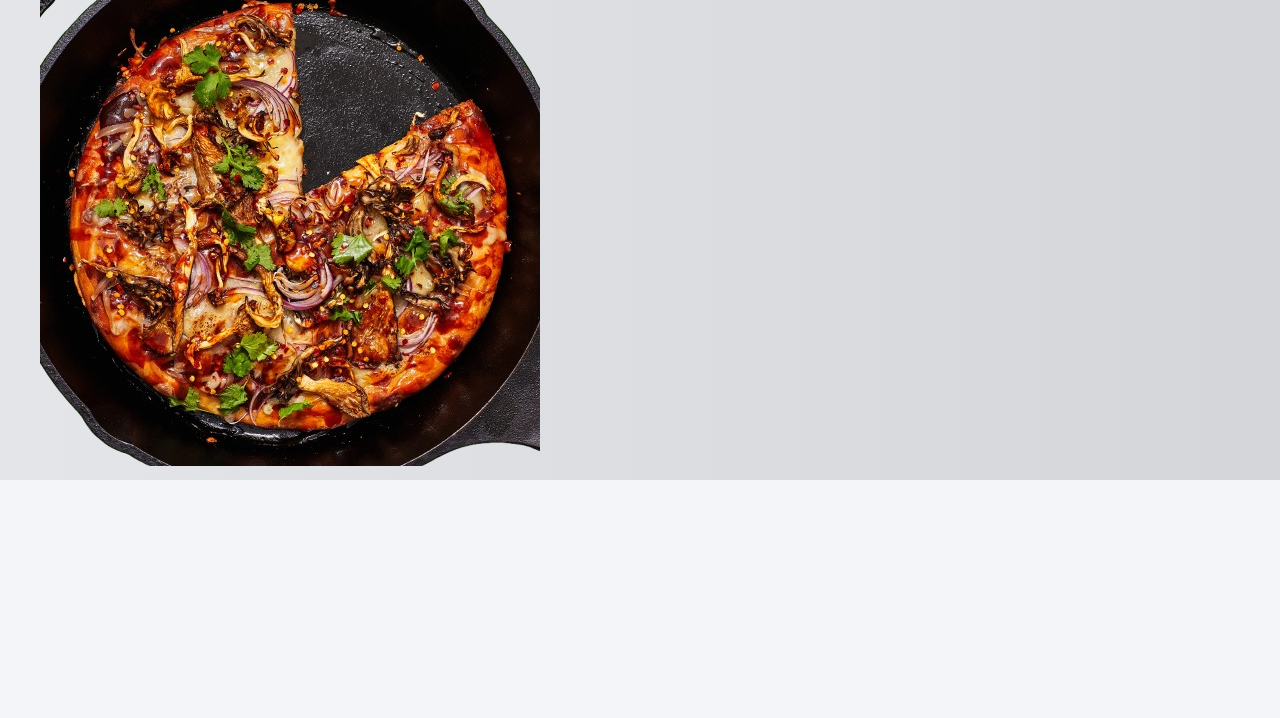
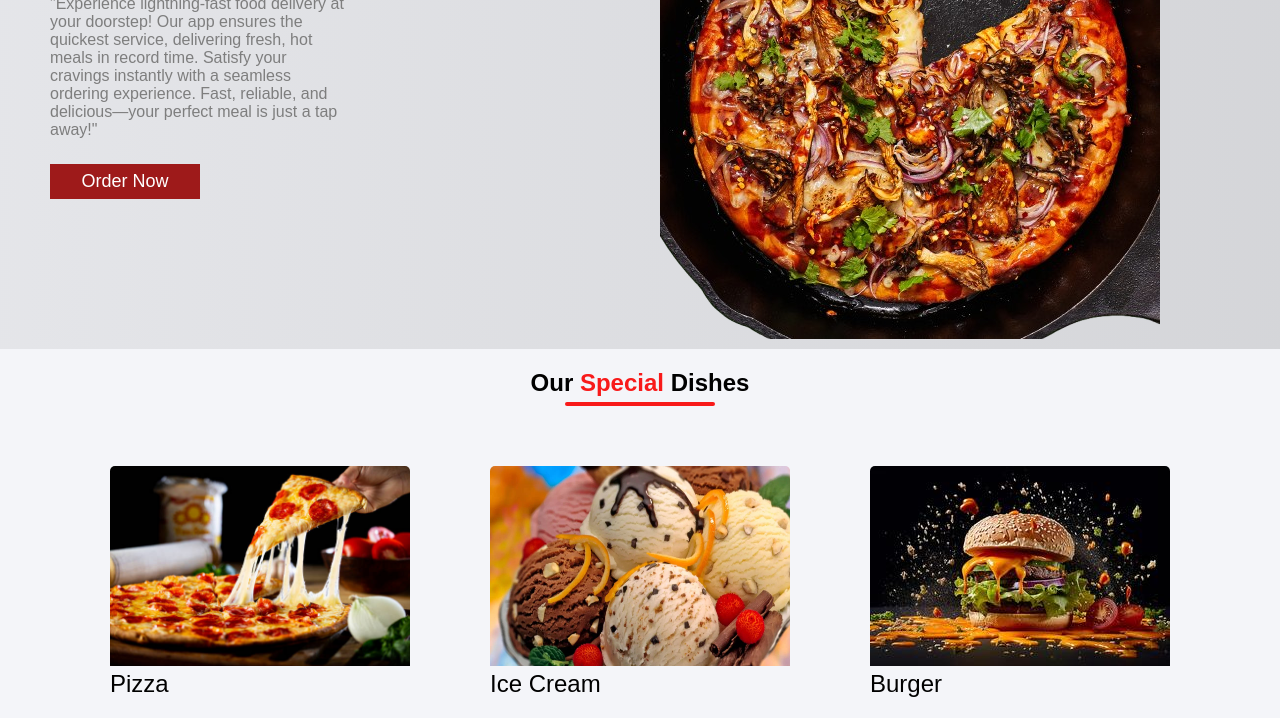
Before and after one commit to codersonamsingh/food-web-app, a plain HTML site: page index.html in a window 1280 px wide. Shown: the part 261-979 px from the top of the page. Before the commit the page ends 800 px from the top, so only its background shows below. Drawn offline with Linux system fonts and the light colour scheme.

Commit message:
css run to adjust images

```diff
--- a/index.html
+++ b/index.html
@@ -66,14 +66,16 @@
     </nav>
 
     <!--hero section-->
-    <section class="hero_section section">
+    <section class="hero_section section" id="home">
         <div class="container">
             <div class="hero_left">
                 <h1>Fastest <spna class="red">Food</spna> Delivery .</h1>
-                <p>Lorem
+                <p>"Experience lightning-fast food delivery at your doorstep! Our app
+                     ensures the quickest service, delivering fresh, hot meals in record time. Satisfy your cravings instantly with a seamless ordering experience. Fast, reliable,
+                     and delicious—your perfect meal is just a tap away!"
 
                 </p>
-                <button>Order Now</button>
+                <button class="btn">Order Now</button>
 
             </div>
             <div class="hero_right">
@@ -84,6 +86,43 @@
     </section>
 
 
+    <!-- our specility section  -->
+    <section class="ourspeciality_section section" id="speciality">
+        <div class="container">
+            <h1>Our <span class="red">Special</span> Dishes</h1>
+        <div class="horizontalLine">
+
+        </div>
+
+        <div class="dishes_list">
+            <div class="item">
+                <img src="./asserts/pizza.jpg"/>
+                <div class="title">Pizza</div>
+
+            </div>
+
+            <div class="item">
+                <img src="./asserts/icecream.jpg"/>
+                <div class="title">Ice Cream</div>
+
+            </div>
+
+            <div class="item">
+                <img src="./asserts/burger.jpg"/>
+                <div class="title">Burger</div>
+
+            </div>
+
+        </div>
+
+
+
+
+            </div>
+        </div>
+    </section>
+
+<!-- top order section  -->
 
     <script src="script.js"></script>
 </body>
--- a/style.css
+++ b/style.css
@@ -6,6 +6,7 @@
     --lightRed: #9e1a1a;
     --background : #f4f5f9;
     --gray : #7e7e7e;
+    --loadingStateBackground : #09090911;
 }
 
 * {
@@ -130,14 +131,18 @@ body {
         display: none;
     }
 }
-.section{
 
-}
 .container{
     padding: 7px 10px;
 }
 .red{
     color:var(--red)
+}
+.btn{
+    border: none ;
+    padding: 7px 13px;
+    font-size: 18px;
+    cursor: pointer;
 }
 @media  screen and (min-width: 700px){
     .container{
@@ -150,6 +155,8 @@ body {
     background-image: linear-gradient(to right, #09090911, #09090922);
 }
 .hero_section .container{
+    padding-top: 30px;
+    display: flex;
 
 }
 .hero_section .hero_left{
@@ -166,4 +173,101 @@ body {
 .hero_section .hero_left p{
     color:var(--gray);
     margin: 0;
+    margin-top: 10px;
+    max-width: 300px;
+
 }
+.hero_section .hero_left button{
+    background-color: var(--lightRed);
+    color: var(--white);
+    margin: 15px 0;
+    width: 150px;
+}
+.hero_section .hero_right{
+    display: flex;
+    justify-content: center;
+    align-items: center;
+}
+.hero_section .hero_right img{
+    width: 100%;
+    max-width: 400px;
+}
+
+@media screen and (min-width: 700px){
+    .hero_section .container{
+        padding-top: 30px;
+        display: flex;
+        justify-content: space;
+        flex-direction: row;
+    }
+    .hero_section .hero_left h1{
+        max-width: 600px;
+        font-size: 59px;
+
+    }
+    .hero_section .hero_left p{
+        margin-bottom: 10px;
+    }
+    .hero_section .hero_right img{
+        width: 100%;
+        max-width: 500px;
+    }
+
+
+}
+/* Our special section */
+.horizontalLine{
+    padding: 2px;
+    background-color: var(--red);
+    border-radius: 10px;
+    width: 220px;
+    max-width: 150px;
+    margin-top: -5px;
+}
+.ourspeciality_section{
+    padding: 10px;
+
+}
+.ourspeciality_section h1{
+
+}
+
+.dishes_list{
+    display: flex;
+    flex-direction: column;
+    gap: 20px;
+    margin-top: 30px;
+}
+
+.dishes_list .item{
+    width: 300px;
+    border-radius: 5px;
+    overflow: hidden;
+}
+.dishes_list .item img{
+    width: 100%;
+    min-height: 200px;
+    background-color: var(--loadingStateBackground);
+
+}
+.dishes_list .item .title{
+    font-size: 24px;
+    font-weight: 500;
+}
+
+
+@media screen and (min-width : 700px){
+    .ourspeciality_section h1{
+        text-align: center;
+    }
+    .horizontalLine{
+        margin: auto;
+        width: auto;
+        margin-top: 5px;
+    }
+    .dishes_list{
+        flex-direction: row;
+        justify-content: space-evenly;
+        margin-top: 60px;
+    }
+}
```
Also changed, not shown: asserts/burger.jpg (added), asserts/icecream.jpg (added), asserts/pizza.jpg (added).
